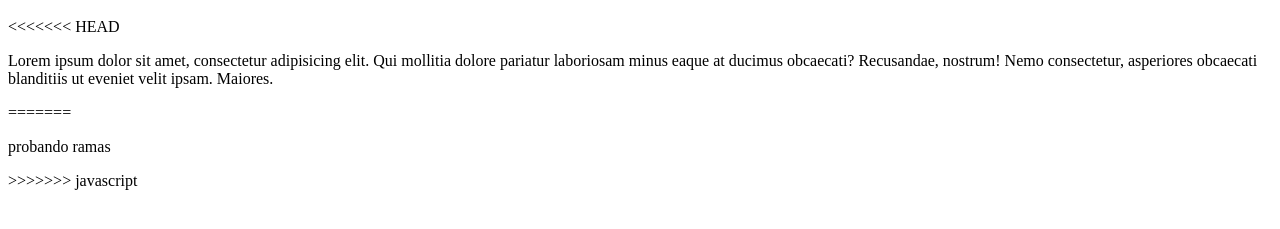
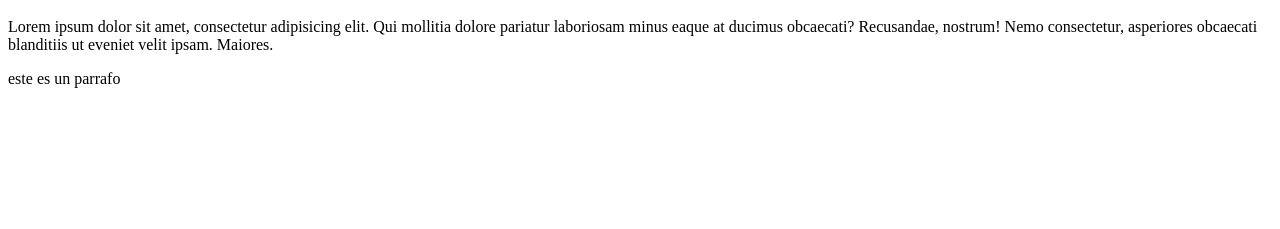
Before and after one commit to chelo1520/otra-vez, a plain HTML site: page index.html in a window 1280 px wide. Shown: the part 281-510 px from the top of the page. Drawn offline with Linux system fonts and the light colour scheme.

Commit message:
nuevo parrafo

```diff
--- a/index.html
+++ b/index.html
@@ -13,11 +13,7 @@
   <p>hola xasd</p>
   <p>hola</p>
   <h1>dddd</h1>
-<<<<<<< HEAD
   <p>Lorem ipsum dolor sit amet, consectetur adipisicing elit. Qui mollitia dolore pariatur laboriosam minus eaque at ducimus obcaecati? Recusandae, nostrum! Nemo consectetur, asperiores obcaecati blanditiis ut eveniet velit ipsam. Maiores.</p>
-
-=======
-  <p>probando ramas</p>
->>>>>>> javascript
+  <p>este es un parrafo</p>
 </body>
 </html>
```
